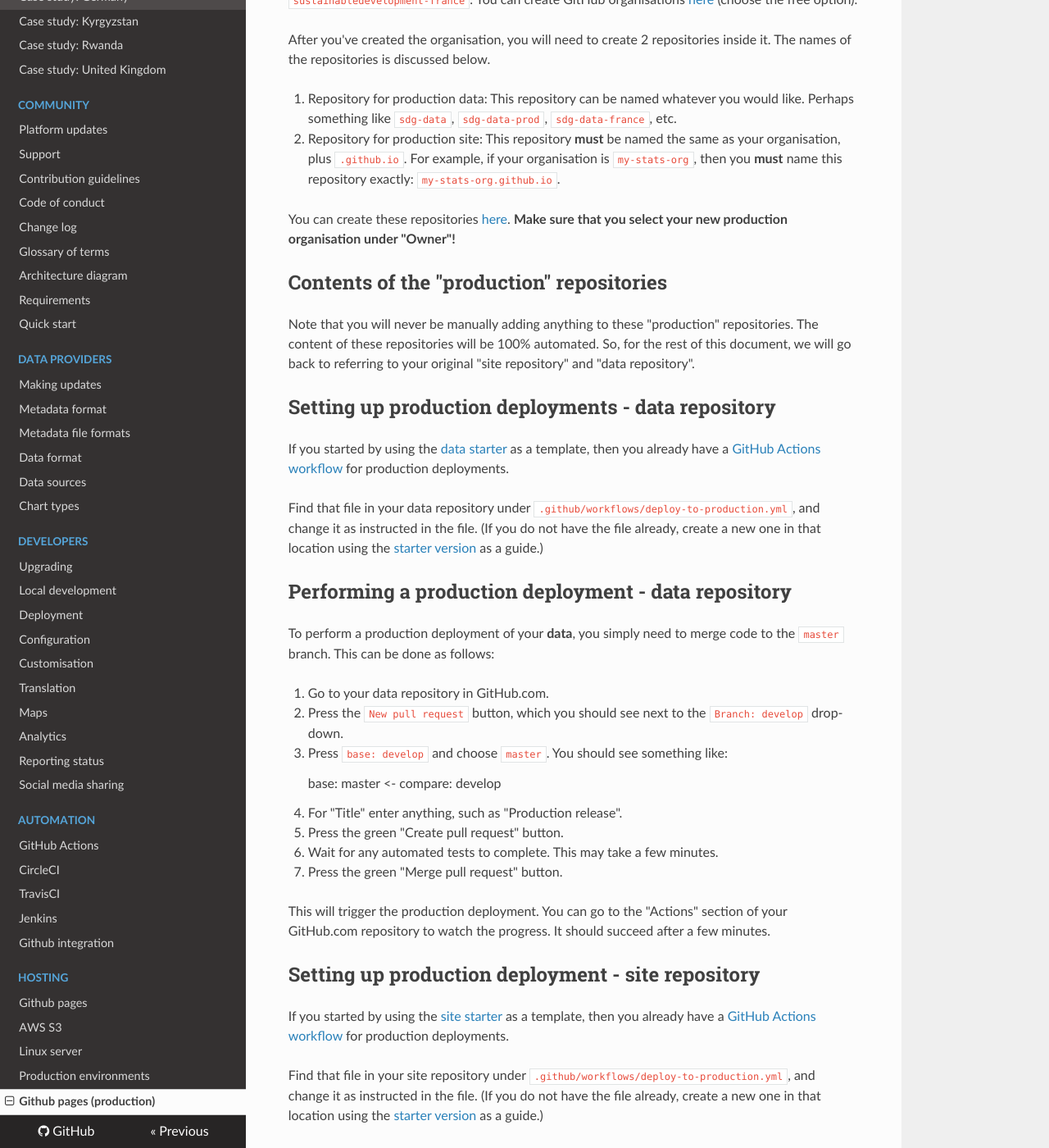
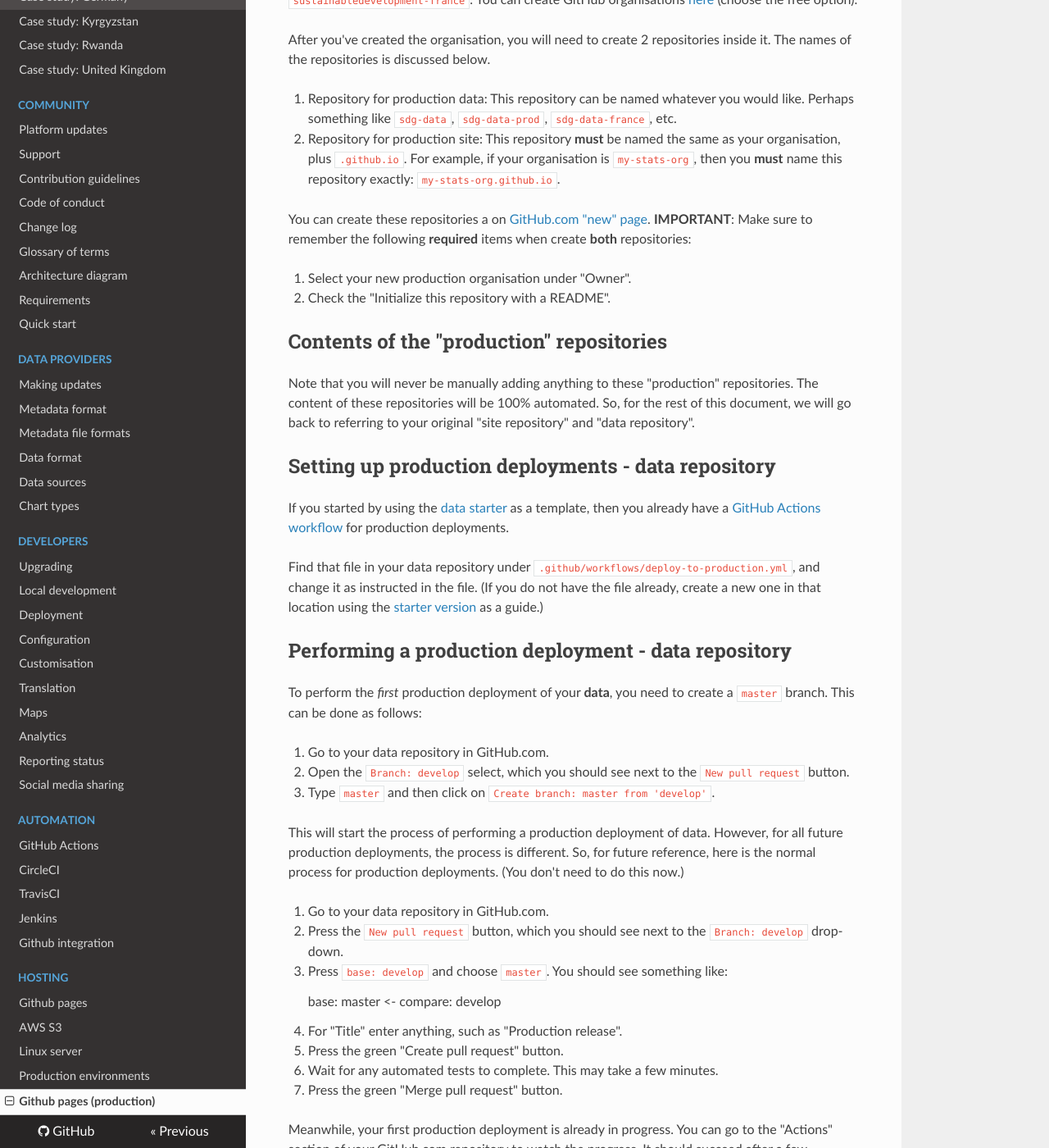
Before and after one commit to open-sdg/open-sdg, an MkDocs documentation site: the page built from docs/hosting/github-pages-production.md, in a window 1280 px wide and 1400 px high, scrolled down 723 px. Shown: the whole window at 82% size. Built offline with MkDocs 1.6.1, drawn with Linux system fonts in a browser that asks for light colours; nearby versions of some CDN libraries; old or Windows-style settings are respelled for this version of MkDocs; some of the changed text lies outside the part shown.

Commit message:
Fixes for production GitHub instructions

```diff
--- a/docs/hosting/github-pages-production.md
+++ b/docs/hosting/github-pages-production.md
@@ -19,7 +19,10 @@ After you've created the organisation, you will need to create 2 repositories in
 1. Repository for production data: This repository can be named whatever you would like. Perhaps something like `sdg-data`, `sdg-data-prod`, `sdg-data-france`, etc.
 2. Repository for production site: This repository **must** be named the same as your organisation, plus `.github.io`. For example, if your organisation is `my-stats-org`, then you **must** name this repository exactly: `my-stats-org.github.io`.
 
-You can create these repositories [here](https://github.com/new). **Make sure that you select your new production organisation under "Owner"!**
+You can create these repositories a on [GitHub.com "new" page](https://github.com/new). **IMPORTANT**: Make sure to remember the following **required** items when create **both** repositories:
+
+1. Select your new production organisation under "Owner".
+2. Check the "Initialize this repository with a README".
 
 ## Contents of the "production" repositories
 
@@ -33,7 +36,13 @@ Find that file in your data repository under `.github/workflows/deploy-to-produc
 
 ## Performing a production deployment - data repository
 
-To perform a production deployment of your **data**, you simply need to merge code to the `master` branch. This can be done as follows:
+To perform the *first* production deployment of your **data**, you need to create a `master` branch. This can be done as follows:
+
+1. Go to your data repository in GitHub.com.
+2. Open the `Branch: develop` select, which you should see next to the `New pull request` button.
+3. Type `master` and then click on `Create branch: master from 'develop'`.
+
+This will start the process of performing a production deployment of data. However, for all future production deployments, the process is different. So, for future reference, here is the normal process for production deployments. (You don't need to do this now.)
 
 1. Go to your data repository in GitHub.com.
 2. Press the `New pull request` button, which you should see next to the `Branch: develop` drop-down.
@@ -46,7 +55,7 @@ To perform a production deployment of your **data**, you simply need to merge co
 6. Wait for any automated tests to complete. This may take a few minutes.
 7. Press the green "Merge pull request" button.
 
-This will trigger the production deployment. You can go to the "Actions" section of your GitHub.com repository to watch the progress. It should succeed after a few minutes.
+Meanwhile, your first production deployment is already in progress. You can go to the "Actions" section of your GitHub.com repository to watch the progress. It should succeed after a few minutes.
 
 ## Setting up production deployment - site repository
 
@@ -64,7 +73,13 @@ remote_data_prefix: "https://my-stats-org.github.io/sdg-data"
 
 ## Performing a production deployment - site repository
 
-To perform a production deployment of your **site**, you simply need to merge code to the `master` branch. This can be done as follows:
+Just as with the data repository, to perform the *first* production deployment of your **site**, you need to create a `master` branch. As before, this can be done as follows:
+
+1. Go to your data repository in GitHub.com.
+2. Open the `Branch: develop` select, which you should see next to the `New pull request` button.
+3. Type `master` and then click on `Create branch: master from 'develop'`.
+
+This will start the process of performing a production deployment of the site. However, just as with the data repository, for all future production deployments the process is different. So, for future reference, here is the normal process for production deployments. (You don't need to do this now.)
 
 1. Go to your site repository in GitHub.com.
 2. Press the `New pull request` button, which you should see next to the `Branch: develop` drop-down.
```
